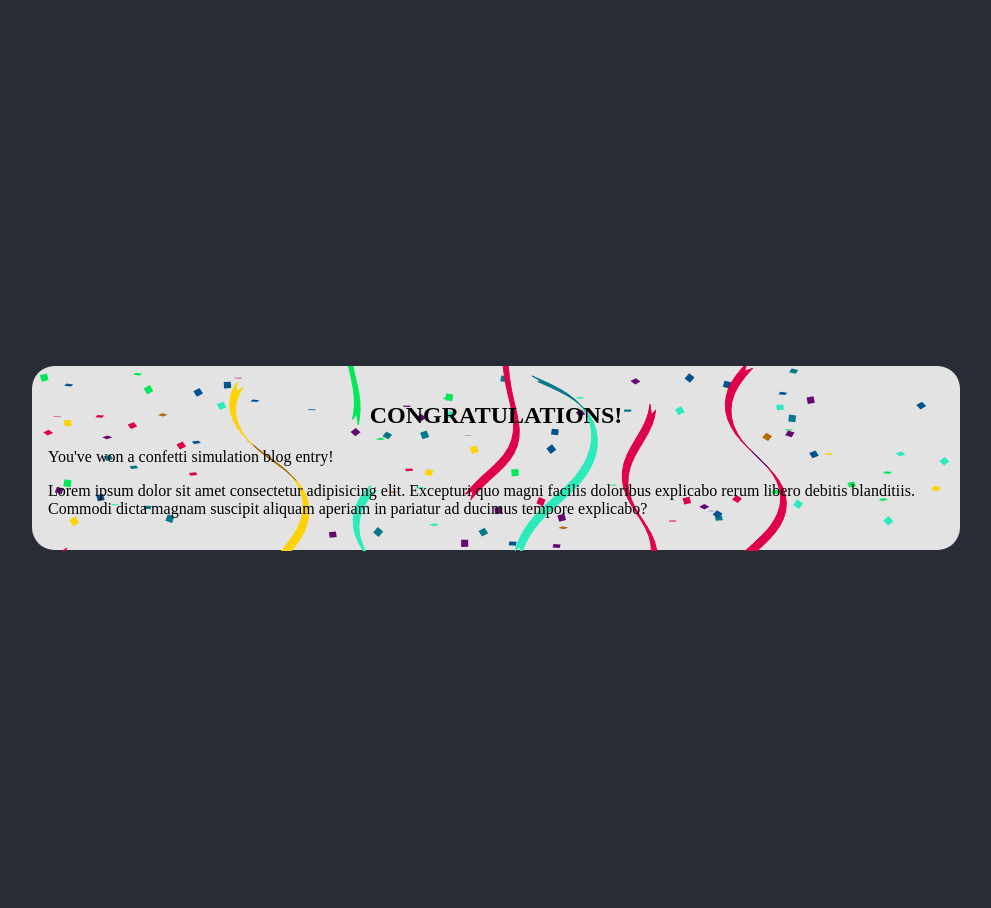
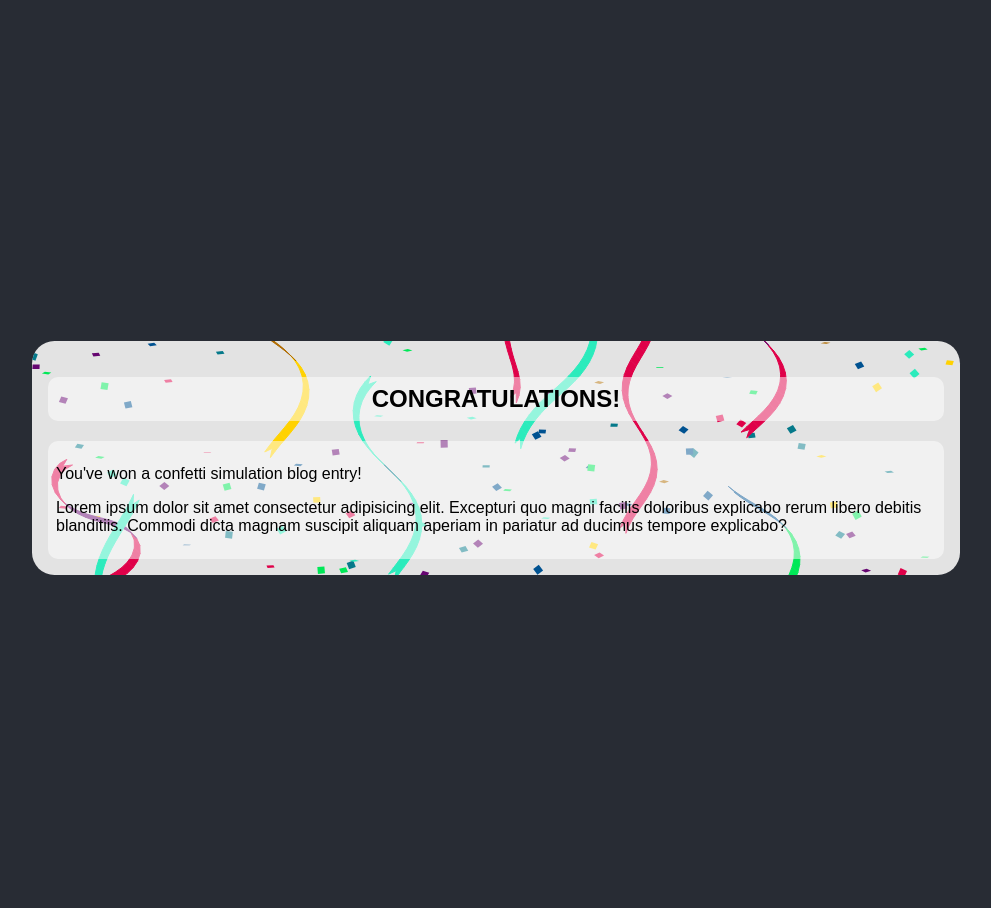
Before and after one commit to neenjaw/neenjaw.github.io, a Jekyll site: the page assets/confetti.html, which Jekyll copies as it is, in a window 1280 px wide. Shown: the whole page, without its empty margins (152-1143 px from the left). Built offline with Jekyll 4.4.1, drawn with Linux system fonts in a browser that asks for light colours.

Commit message:
small style updates

```diff
--- a/assets/confetti.html
+++ b/assets/confetti.html
@@ -11,6 +11,7 @@
     <div class="ab-parent rounded">
       <div class="ab-container"></div>
       <h2>CONGRATULATIONS!</h2>
+      <section>
         <p>You've won a confetti simulation blog entry!</p>
         <p>
           Lorem ipsum dolor sit amet consectetur adipisicing elit. Excepturi quo
@@ -18,6 +19,7 @@
           Commodi dicta magnam suscipit aliquam aperiam in pariatur ad ducimus
           tempore explicabo?
         </p>
+      </section>
     </div>
 
     <script
--- a/assets/css/test.css
+++ b/assets/css/test.css
@@ -22,6 +22,8 @@ body {
   background-color: #282c34;
   display: grid;
   place-items: center;
+
+  font-family: Arial, Helvetica, sans-serif;
 }
 
 .ab-parent {
@@ -32,4 +34,13 @@ body {
 
 .ab-parent h2 {
   text-align: center;
+  background-color: rgba(255, 255, 255, 0.5);
+  padding: 0.5rem;
+  border-radius: 10px;
 }
+
+.ab-parent section {
+  background-color: rgba(255, 255, 255, 0.5);
+  border-radius: 10px;
+  padding: 0.5rem;
+}
```
Lines whose indentation alone changed are shown as unchanged.
